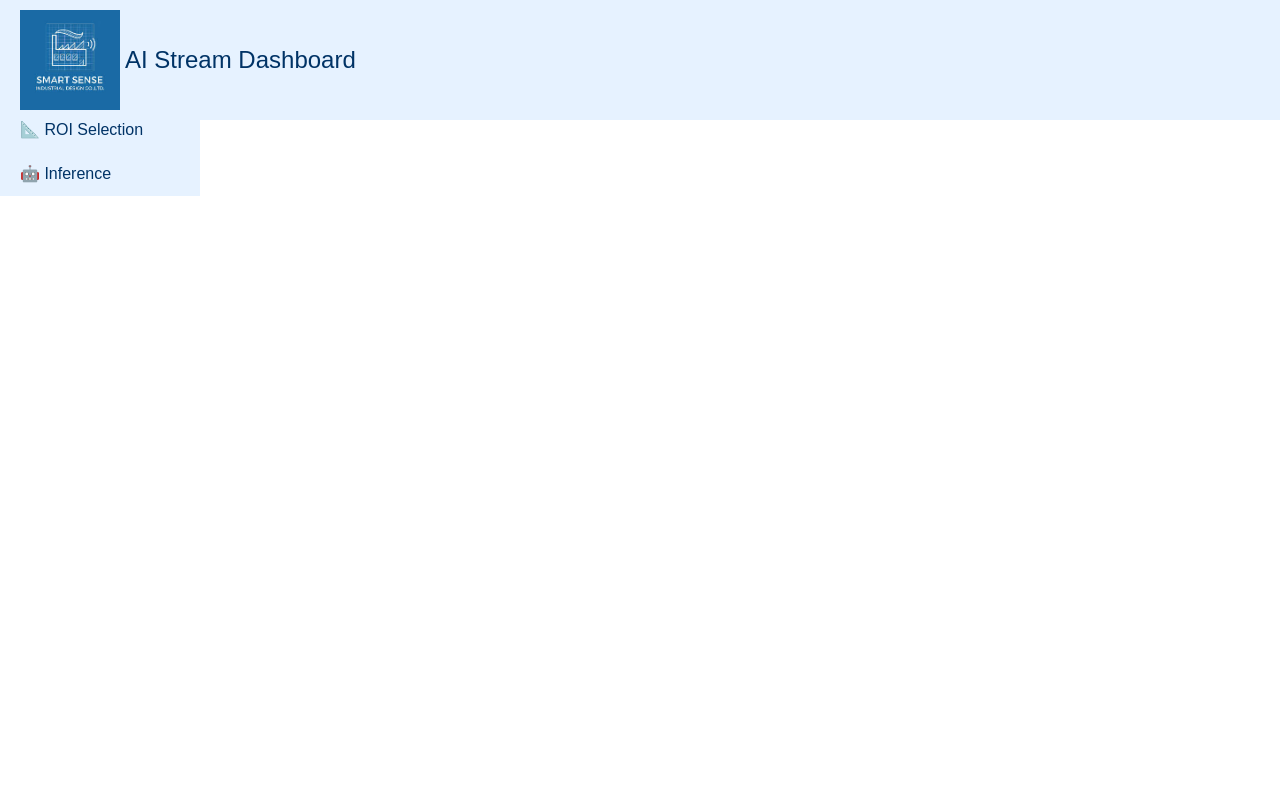
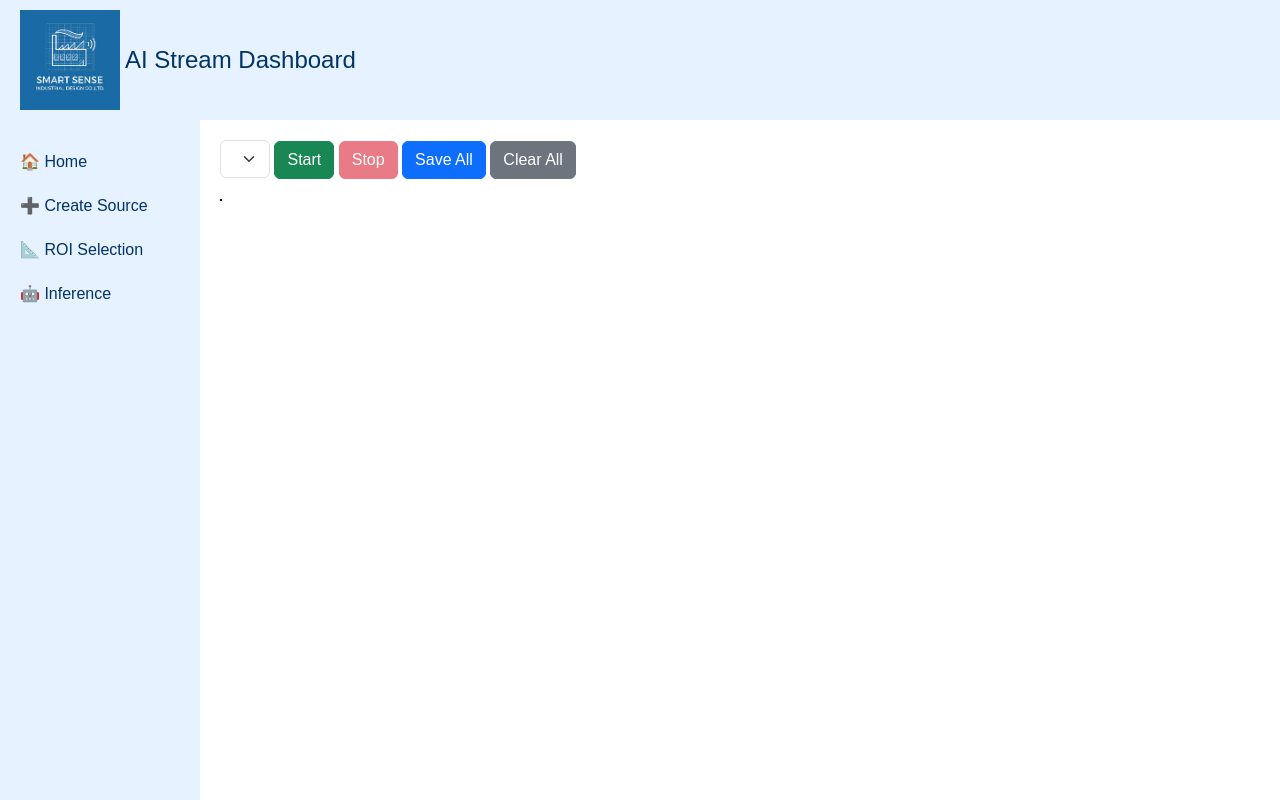
Before and after one commit to SMART-Sense-Industrial-Design/VisionROI, a Python web app: template templates/roi_selection.html in a window 1280 px wide. Run offline with Jinja, Linux system fonts and the light colour scheme; the template is opened without the code that fills it, so the values that code supplies are empty; a map, chart or similar area stays blank.

Commit message:
Fix layout and apply Bootstrap styling

```diff
--- a/static/style.css
+++ b/static/style.css
@@ -7,6 +7,28 @@ body {
   margin: 0;
   font-family: Arial, sans-serif;
   background-color: #ffffff;
+}
+
+.custom-alert {
+  display: none;
+  position: fixed;
+  top: calc(var(--header-height) + 10px);
+  right: 20px;
+  padding: 10px 20px;
+  border: 1px solid #003366;
+  background-color: #b2d4ff;
+  color: #003366;
+  z-index: 1100;
+}
+.custom-alert.success {
+  background-color: #d4edda;
+  color: #155724;
+  border-color: #c3e6cb;
+}
+.custom-alert.error {
+  background-color: #f8d7da;
+  color: #721c24;
+  border-color: #f5c6cb;
 }
 
 header {
--- a/templates/base.html
+++ b/templates/base.html
@@ -12,13 +12,16 @@
     <h1>AI Stream Dashboard</h1>
   </header>
   {% include 'partials/alert.html' %}
-  <div class="sidenav">
-
-    <a href="/home">🏠 Home</a>
-    <a href="/create_source">➕ Create Source</a>
-    <a href="/roi">📐 ROI Selection</a>
-    <a href="/inference">🤖 Inference</a>
-
+  <div class="layout">
+    <div id="sidenav" class="sidenav">
+      <a href="/home">🏠 Home</a>
+      <a href="/create_source">➕ Create Source</a>
+      <a href="/roi">📐 ROI Selection</a>
+      <a href="/inference">🤖 Inference</a>
+    </div>
+    <main>
+      {% block content %}{% endblock %}
+    </main>
   </div>
 
   <script>
--- a/templates/roi_selection.html
+++ b/templates/roi_selection.html
@@ -2,19 +2,20 @@
 {% block title %}ROI Selection{% endblock %}
 {% block content %}
 
-<select id="sourceSelect"></select>
-<button id="startBtn">Start</button>
-<button id="stopBtn" disabled>Stop</button>
-<button id="saveBtn">Save All</button>
-<button id="clearBtn">Clear All</button>
+<div class="mb-2">
+  <select id="sourceSelect" class="form-select d-inline-block w-auto"></select>
+  <button id="startBtn" class="btn btn-success">Start</button>
+  <button id="stopBtn" class="btn btn-danger" disabled>Stop</button>
+  <button id="saveBtn" class="btn btn-primary">Save All</button>
+  <button id="clearBtn" class="btn btn-secondary">Clear All</button>
+</div>
 
-<br><br>
-<div id="frameContainer" style="position: relative; display: inline-block;">
+<div id="frameContainer" class="video-wrapper">
     <img id="video" />
     <canvas id="canvas"></canvas>
 </div>
 
-<div id="roiList"></div>
+<div id="roiList" class="mt-3"></div>
 
 <script>
     (function() {
```
Also changed, not shown: templates/create_source.html (+4 -6 lines), templates/partials/alert.html (+2 -24 lines).
